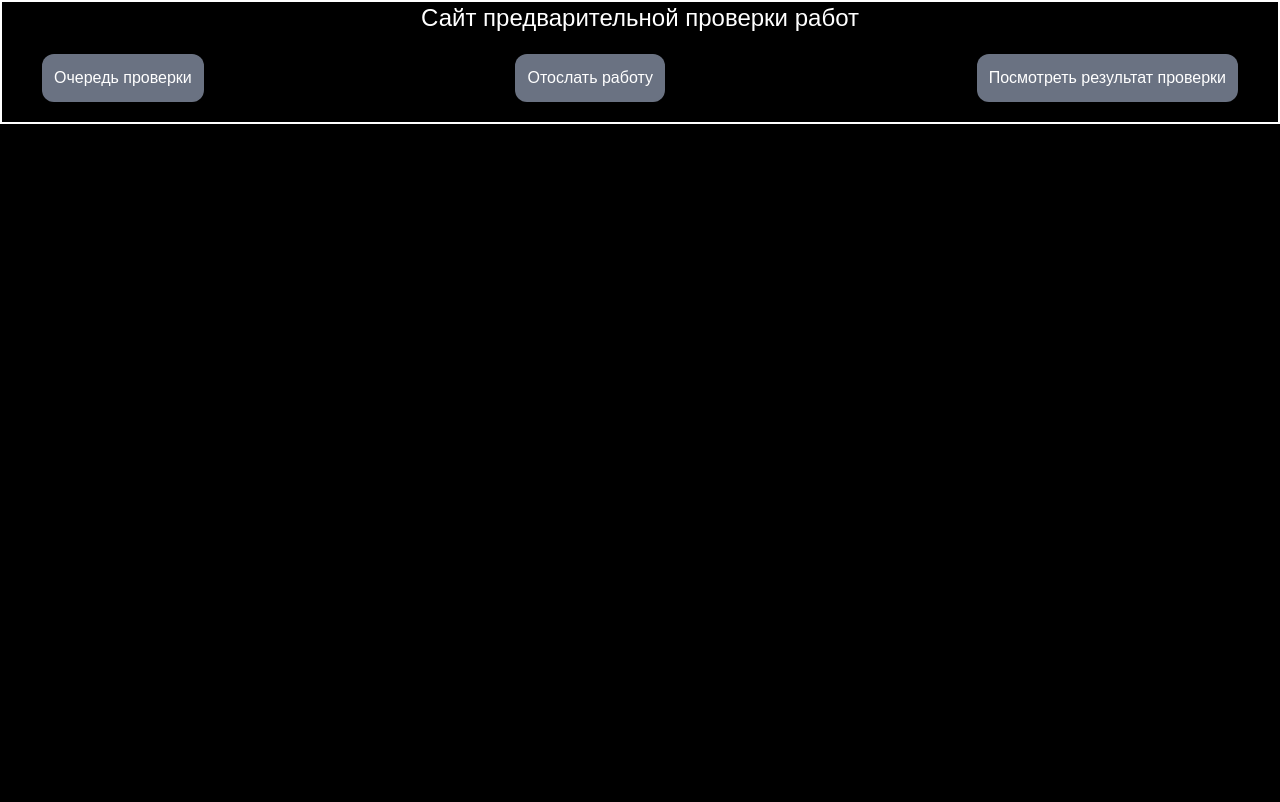
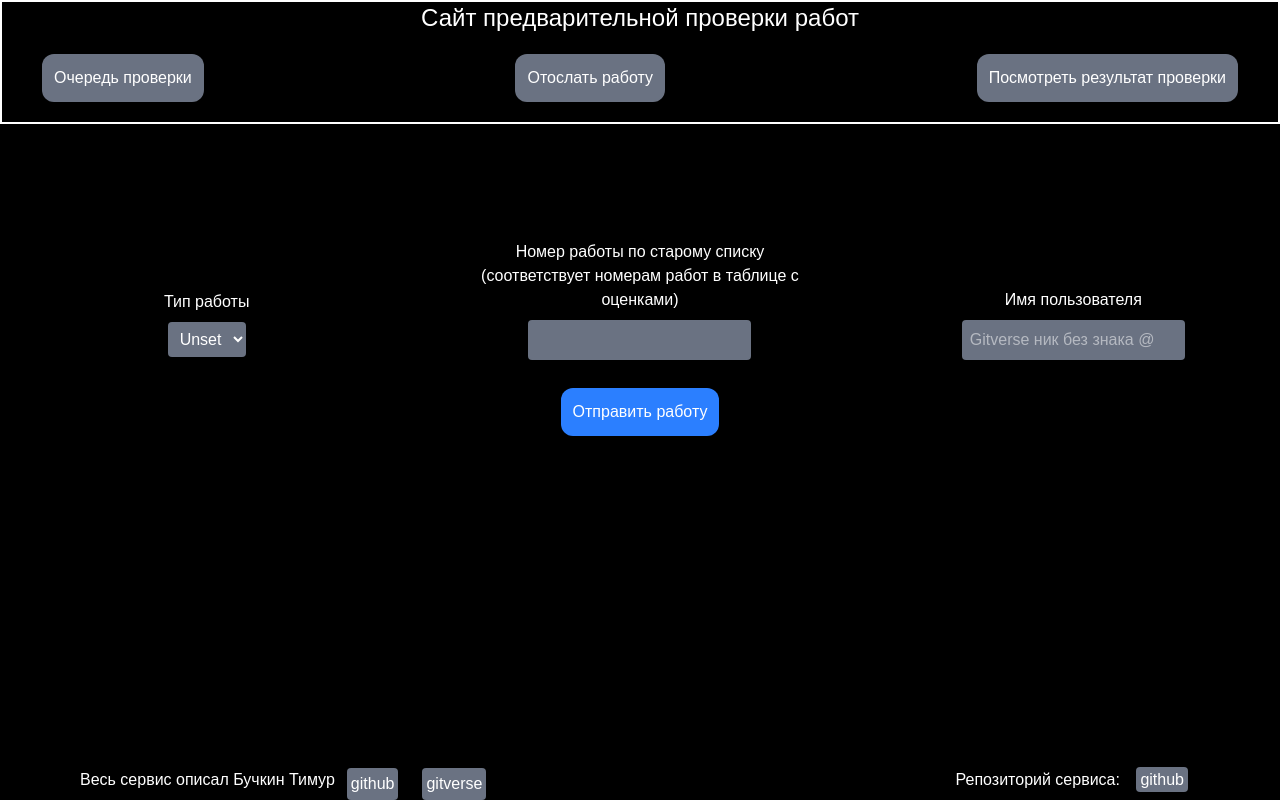
Before and after one commit to Timur-ux/work-hosting, a Next.js app in the folder frontend/: page /send in a window 1280 px wide. Shown: the top 802 px of the page. Built offline with nearby package versions, Linux system fonts and the light colour scheme.

Commit message:
write /send page content and save user data in redux state

```diff
--- a/frontend/app/_components/Footer.tsx
+++ b/frontend/app/_components/Footer.tsx
@@ -1,7 +1,7 @@
 export default function Footer() {
-  const hrefClass = "bg-gray-500 rounded-xl p-1 mx-3";
+  const hrefClass = "bg-gray-500 rounded p-1 mx-3";
   return (
-    <div className="flex justify-between px-20">
+    <footer className="flex justify-between px-20">
       <div className="flex">
         Весь сервис описал Бучкин Тимур
         <div className="flex">
@@ -22,6 +22,6 @@ export default function Footer() {
           github
         </a>
       </div>
-    </div>
+    </footer>
   );
 }
--- /dev/null
+++ b/frontend/app/_components/UserData.tsx
@@ -0,0 +1,56 @@
+"use client";
+import React from "react";
+import { useAppDispatch } from "../store";
+import { workType, workNumber, gvName } from "../_reducers/userData";
+
+const UserData = () => {
+  const dispatch = useAppDispatch()();
+  const itemClass = "mx-5 my-2 text-center";
+  const fieldClass = "mx-5 bg-gray-500 p-2 rounded";
+  return (
+    <div className="flex w-full justify-center my-5">
+      <div className="grid h-56 grid-cols-1 grid-rows-3 lg:grid-cols-3 lg:grid-rows-1 gap-5 content-center items-baseline-last">
+        <div className="content-center">
+          <div className={itemClass}>Тип работы</div>
+          <div className={itemClass}>
+            <select
+              className={fieldClass}
+              defaultValue={"Unset"}
+              onChange={(e) => dispatch(workType(e.target.value))}
+            >
+              <option>LR</option>
+              <option>KP</option>
+              <option disabled>Unset</option>
+            </select>
+          </div>
+        </div>
+        <div className="content-center">
+          <div className={itemClass}>
+            Номер работы по старому списку
+            <br />
+            (соответствует номерам работ в таблице с оценками)
+          </div>
+          <div className={itemClass}>
+            <input
+              type="number"
+              className={fieldClass}
+              onChange={(e) => dispatch(workNumber(e.target.value))}
+            />
+          </div>
+        </div>
+        <div className="content-center">
+          <div className={itemClass}>Имя пользователя</div>
+          <div className={itemClass}>
+            <input
+              className={fieldClass}
+              placeholder="Gitverse ник без знака @"
+              onChange={(e) => dispatch(gvName(e.target.value))}
+            />
+          </div>
+        </div>
+      </div>
+    </div>
+  );
+};
+
+export default UserData;
--- /dev/null
+++ b/frontend/app/_reducers/userData.ts
@@ -0,0 +1,35 @@
+import { createSlice, PayloadAction } from "@reduxjs/toolkit";
+import { RootState } from "../store";
+
+export interface UserDataState {
+  workType: "LR" | "KP" | "Unset";
+  workNumber: number;
+  gvName: string;
+}
+
+const initialState: UserDataState = {
+  workType: "Unset",
+  workNumber: -1,
+  gvName: "Unset",
+};
+
+export const userDataSlice = createSlice({
+  name: "UserData",
+  initialState,
+  reducers: {
+    workType(state, action: PayloadAction<"LR" | "KP" | "Unset">) {
+      state.workType = action.payload;
+    },
+    workNumber(state, action: PayloadAction<number>) {
+      state.workNumber = action.payload;
+    },
+    gvName(state, action: PayloadAction<string>) {
+      state.gvName = action.payload;
+    },
+  },
+});
+
+export const selectUserData = (state: RootState) => state.userData;
+export const { workType, workNumber, gvName } = userDataSlice.actions;
+
+export default userDataSlice.reducer;
--- a/frontend/app/layout.tsx
+++ b/frontend/app/layout.tsx
@@ -1,8 +1,8 @@
 import type { Metadata } from "next";
 import { Geist, Geist_Mono } from "next/font/google";
 import "./globals.css";
-import Header from "./_components/Header"
-import Footer from "./_components/Footer"
+import Header from "./_components/Header";
+import Footer from "./_components/Footer";
 
 const geistSans = Geist({
   variable: "--font-geist-sans",
@@ -29,13 +29,13 @@ export default function RootLayout({
       <body
         className={`${geistSans.variable} ${geistMono.variable} antialiased`}
       >
-			<div className="w-full bg-black text-white">
-			<Header/>
-			<div className="flex w-full justify-center min-h-screen place-items-center">
-        {children}
-			</div>
-			<Footer/>
-			</div>
+        <div className="flex flex-col w-full bg-black text-white h-screen">
+          <Header />
+          <div className="mb-auto flex w-full justify-center place-items-center">
+            {children}
+          </div>
+          <Footer />
+        </div>
       </body>
     </html>
   );
--- /dev/null
+++ b/frontend/app/send/layout.tsx
@@ -0,0 +1,11 @@
+"use client";
+import { Provider } from "react-redux";
+import { store } from "../store";
+
+export default function Layout({
+  children,
+}: Readonly<{
+  children: React.ReactNode;
+}>) {
+  return <Provider store={store}>{children}</Provider>;
+}
--- a/frontend/app/send/page.tsx
+++ b/frontend/app/send/page.tsx
@@ -1,14 +1,14 @@
 "use client";
 import React, { useState } from "react";
+import UserData from "../_components/UserData";
 
 const Send = () => {
-  const [type, setType] = useState<"LR" | "KP">("LR");
-  const [number, setNuber] = useState(0);
-  const [gvName, setGvName] = useState("");
-
   return (
     <div>
-
+      <UserData />
+      <div className="flex w-full justify-center">
+        <button className="bg-blue-500 rounded-xl p-3">Отправить работу</button>
+      </div>
     </div>
   );
 };
--- /dev/null
+++ b/frontend/app/store.ts
@@ -0,0 +1,28 @@
+import type { Action, ThunkAction } from "@reduxjs/toolkit";
+import { configureStore } from "@reduxjs/toolkit";
+
+// import reducers
+import userDataReducer from "./_reducers/userData";
+import { useDispatch, useSelector } from "react-redux";
+// import reducers
+
+export const store = configureStore({
+  reducer: {
+    userData: userDataReducer,
+  },
+});
+
+export type AppStore = typeof store;
+export type RootState = ReturnType<AppStore["getState"]>;
+
+export type AppDispatch = AppStore["dispatch"];
+export const useAppDispatch = useDispatch.withTypes<AppDispatch>;
+
+export const useAppSelector = useSelector.withTypes<RootState>;
+
+export type AppThunk<ThunkReturnType = void> = ThunkAction<
+  ThunkReturnType,
+  RootState,
+  unknown,
+  Action
+>;
--- a/frontend/package.json
+++ b/frontend/package.json
@@ -9,9 +9,11 @@
     "lint": "eslint"
   },
   "dependencies": {
+    "@reduxjs/toolkit": "^2.11.2",
     "next": "16.1.6",
     "react": "19.2.3",
-    "react-dom": "19.2.3"
+    "react-dom": "19.2.3",
+    "react-redux": "^9.2.0"
   },
   "devDependencies": {
     "@tailwindcss/postcss": "^4",
```
Also changed, not shown: frontend/app/page.tsx (+4 -3 lines), 1 other file (tests, documents, lock files or other folders).
